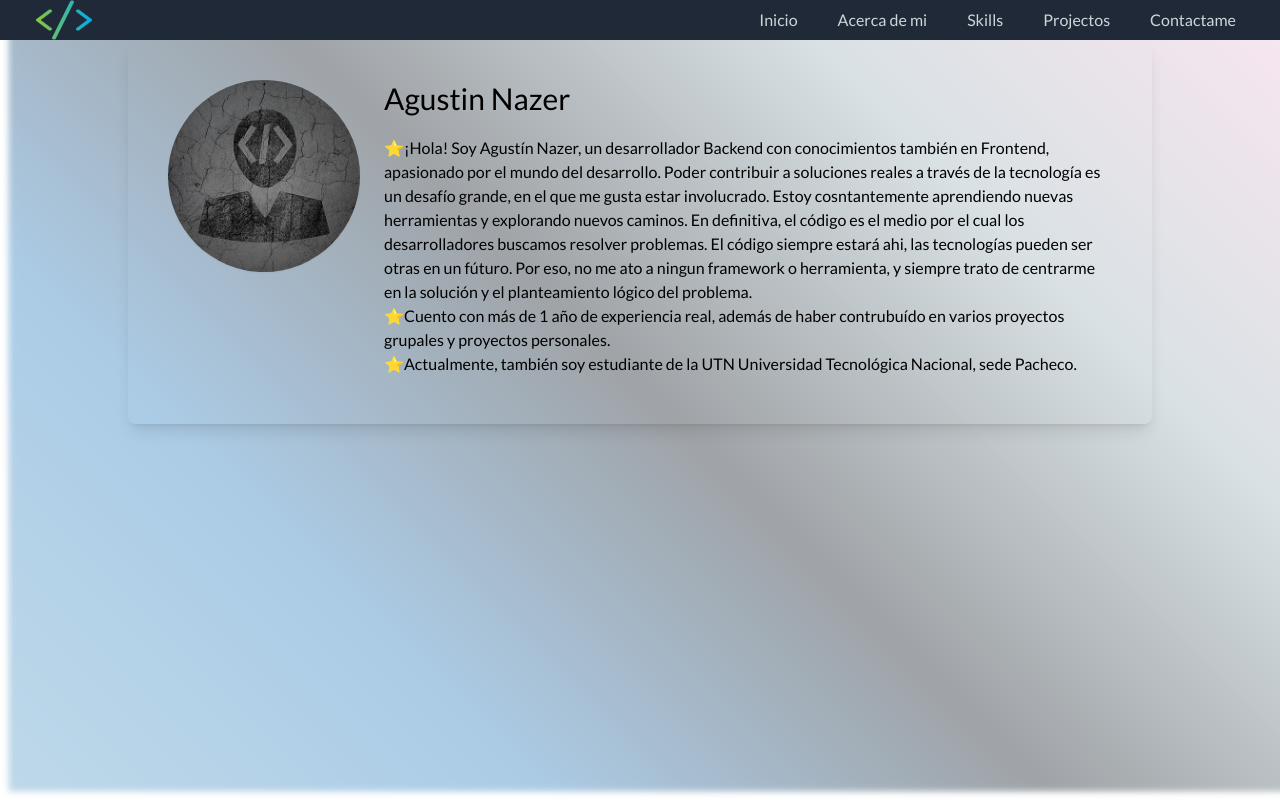
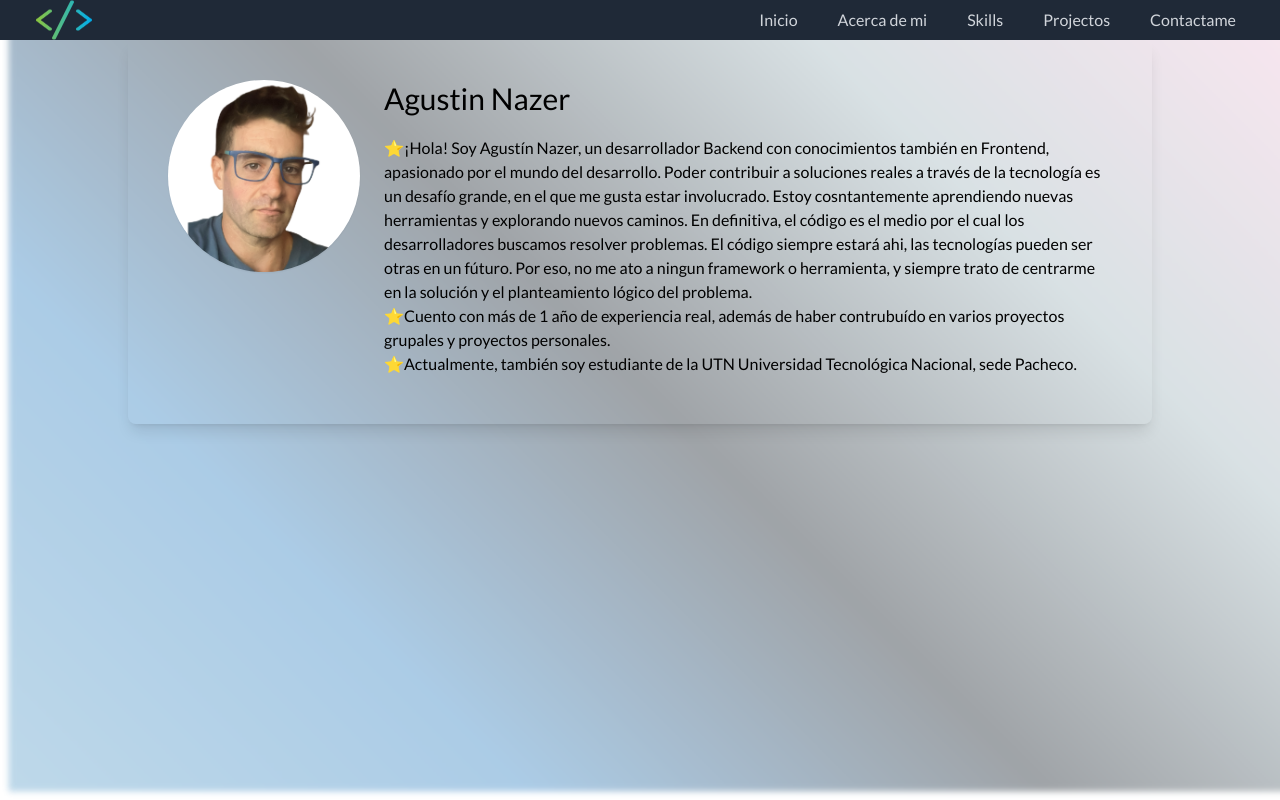
Before and after one commit to AgusNazer/Portfolio, a React (Vite) app: page /about in a window 1280 px wide. Built offline with nearby package versions, Linux system fonts and the light colour scheme; a web font is replaced by a local one.

Commit message:
new profile pic

```diff
--- a/src/views/about/About.jsx
+++ b/src/views/about/About.jsx
@@ -1,4 +1,6 @@
 import avatarImg from '../../assets/images/avatar3.jpeg'
+import PorfolioPic from '../../assets/images/PorfolioPic.jpg'
+import PorfolioSinFondo from '../../assets/images/PorfolioSinFondo.png'
 
 
 const About = () => {
@@ -7,7 +9,9 @@ const About = () => {
     <div className="flex flex-col-reverse md:flex-row w-full max-w-screen-lg mx-auto p-6 md:p-10 rounded-lg shadow-lg">
       <div className="w-48 h-48 md:mb-0 md:mr-6 ml-auto mr-auto">
         <img
-          src={avatarImg}
+          // src={avatarImg}
+          // src={PorfolioPic}
+          src={PorfolioSinFondo}
           alt="Avatar"
           className=" w-full h-full object-cover rounded-full border-1 border-blue-900 border-opacity-75 shadow-sm"
         />
```
Also changed, not shown: src/assets/images/PorfolioPic.jpg (added), src/assets/images/porfolioSinFondo.png (added).
